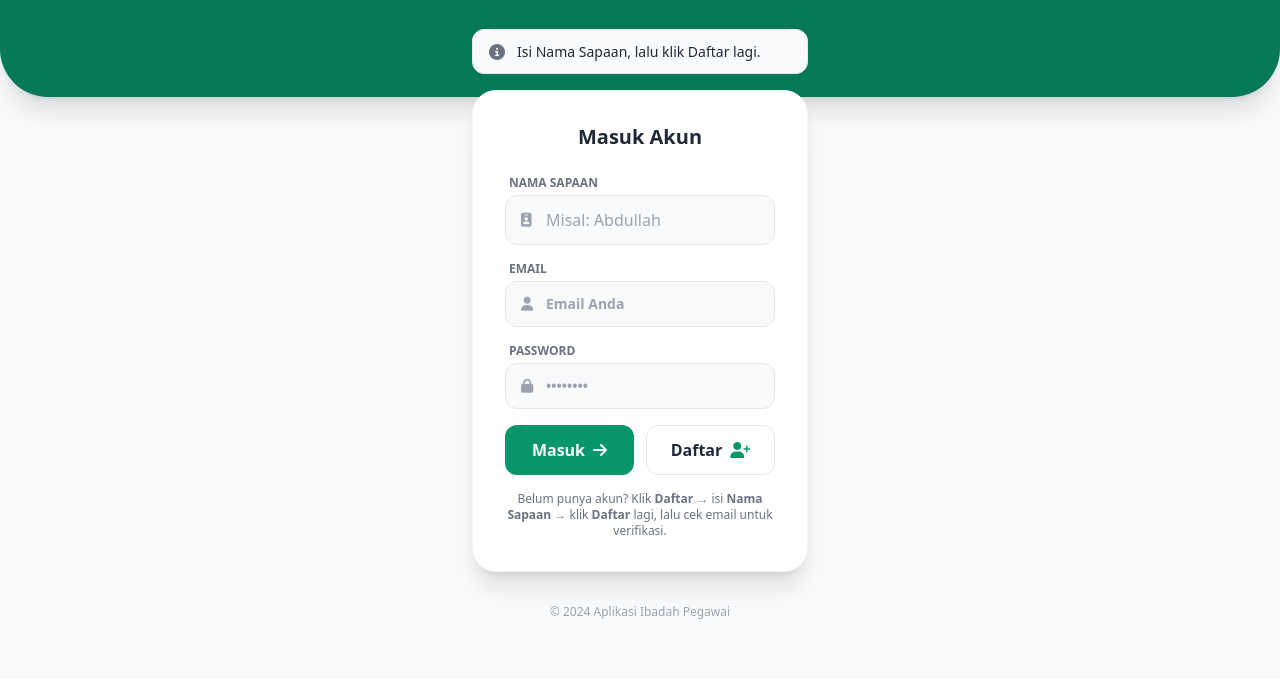
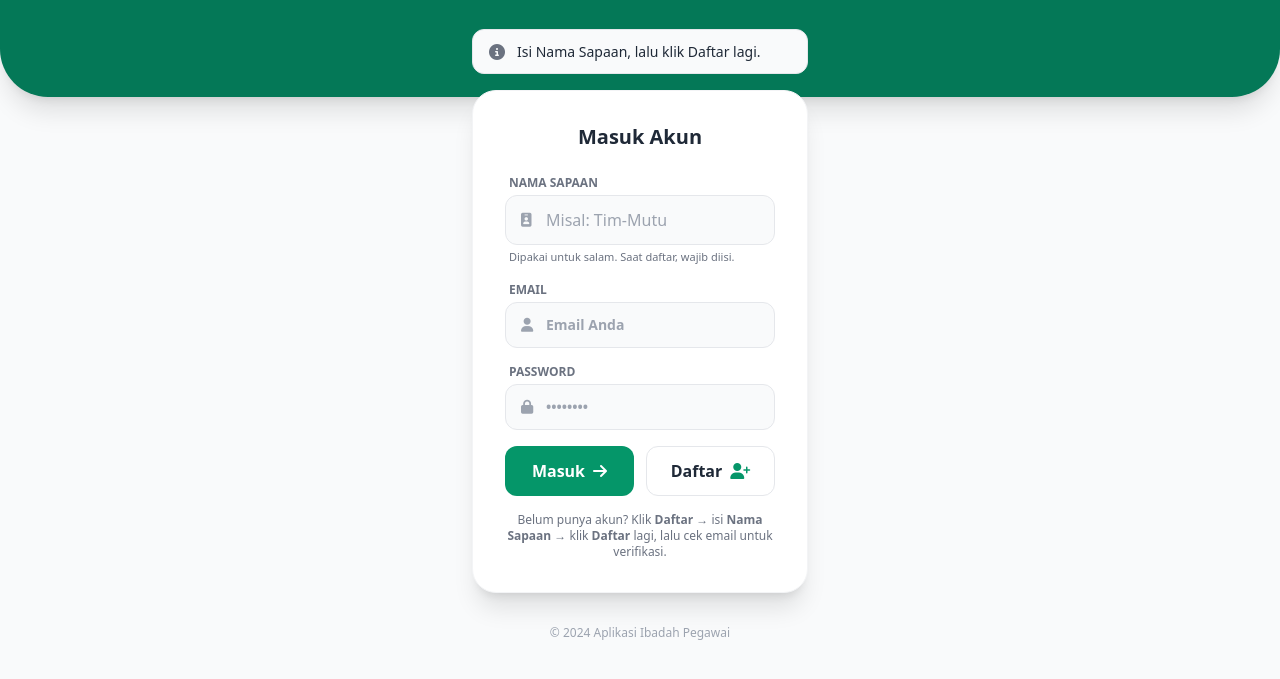
Before and after one commit to dedejamaludin-kemenag/yaumiyyah, a website: page index.html in a window 1280 px wide. Both pictures are taken after a click on the button "Daftar". Shown: the part 223-902 px from the top of the page. Drawn offline with nearby package versions, Linux system fonts and the light colour scheme.

Commit message:
Add files via upload

```diff
--- a/index.html
+++ b/index.html
@@ -60,8 +60,9 @@
                         <label class="block text-xs font-bold text-gray-500 uppercase mb-1 ml-1">Nama Sapaan</label>
                         <div class="relative">
                             <div class="absolute inset-y-0 left-0 pl-4 flex items-center pointer-events-none text-gray-400"><i class="fa-solid fa-id-badge text-sm"></i></div>
-                            <input type="text" id="displayName" class="w-full pl-10 pr-4 py-3 bg-gray-50 border border-gray-200 rounded-xl focus:ring-2 focus:ring-emerald-200 focus:border-emerald-400 outline-none transition" placeholder="Misal: Abdullah" />
+                            <input type="text" id="displayName" class="w-full pl-10 pr-4 py-3 bg-gray-50 border border-gray-200 rounded-xl focus:ring-2 focus:ring-emerald-200 focus:border-emerald-400 outline-none transition" placeholder="Misal: Tim-Mutu" />
                         </div>
+                        <p class="text-[11px] text-gray-500 mt-1 ml-1">Dipakai untuk salam. Saat daftar, wajib diisi.</p>
                     </div>
 
                     <div>
@@ -336,6 +337,11 @@ async function setWelcomeName() {
 }
 
 async function handleLogin() {
+    // Pastikan mode login: kalau sebelumnya sempat masuk mode daftar,
+    // field "Nama Sapaan" harus langsung disembunyikan.
+    showSignupMode(false);
+    if (displayNameInput) displayNameInput.value = "";
+
     const email = usernameInput.value.trim();
     const password = passwordInput.value;
 
```
